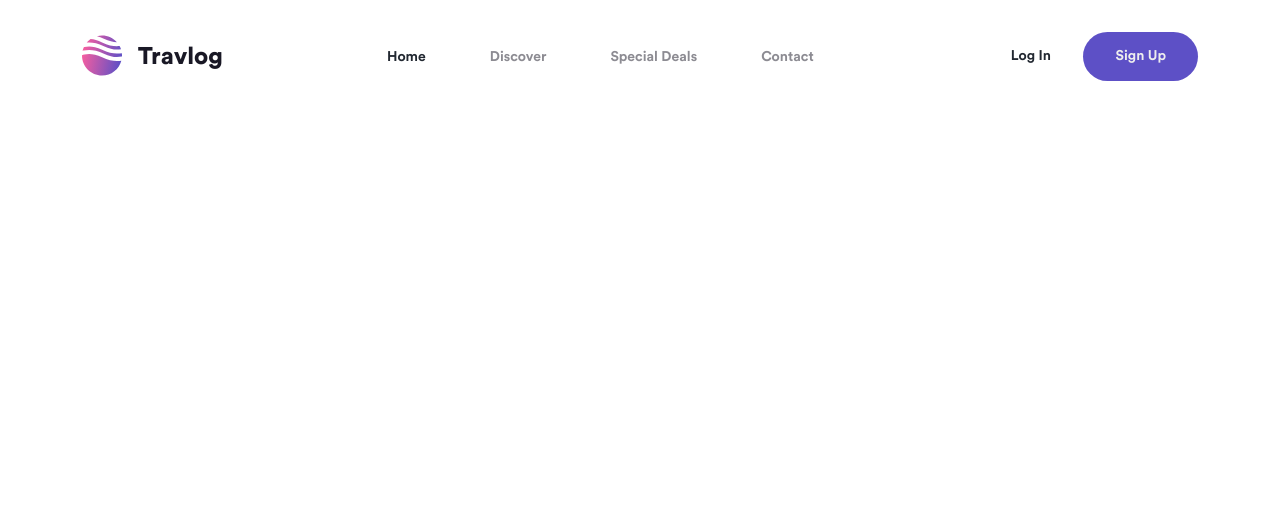
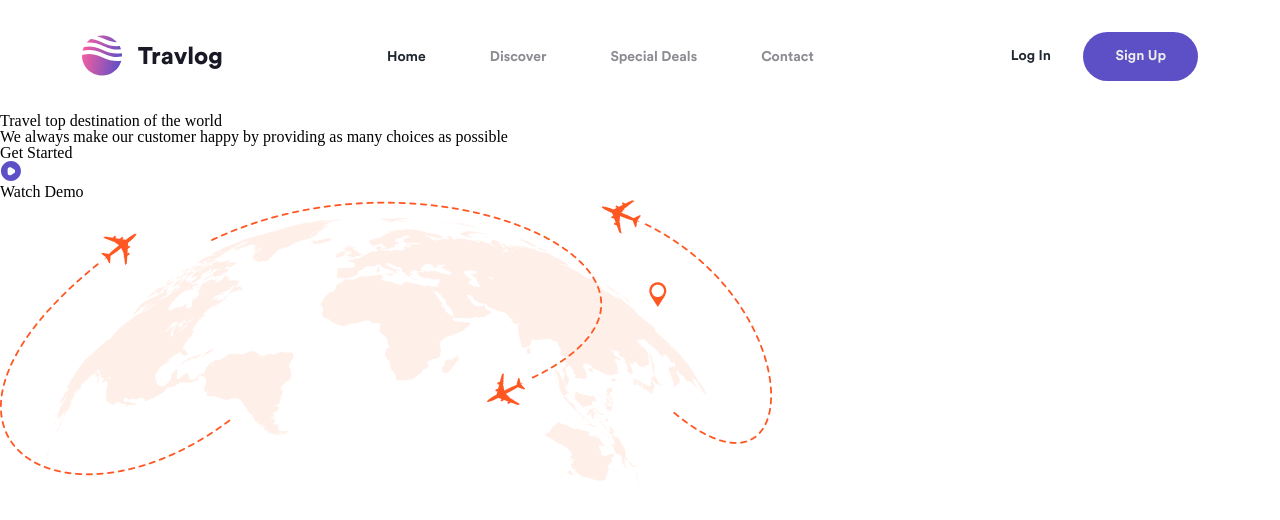
Before and after one commit to ani-ananiashvili/Travlog_Responsive, a plain HTML site: page index.html in a window 1280 px wide. Drawn offline with Linux system fonts and the light colour scheme.

Commit message:
add travel section

```diff
--- a/css/style.css
+++ b/css/style.css
@@ -10,9 +10,12 @@
     text-align: center;
     align-items: center;
     width: 100%;
+    top: 0px;
     height: 113px;
     position: fixed;
+    position: sticky;
     z-index: 1;
+    background-color: #FFF;
 }
 
 .logoAndTitle {
--- a/index.html
+++ b/index.html
@@ -44,6 +44,32 @@
         </div>
     </header>
 
+    <!-- travel section -->
+
+    <main>
+
+        <section class="travelSection">
+            <div class="travelText">
+                <h2>Travel top destination
+                    of the world</h2>
+                <p>We always make our customer happy by providing
+                    as many choices as possible </p>
+                <div>
+                    <p>Get Started</p>
+                    <div>
+                        <img src="images/play_icon.svg" alt="icon">
+                        <p>Watch Demo</p>
+                    </div>
+                </div>
+            </div>
+            <div>
+                <img src="images/travel.png" alt="image">
+
+            </div>
+        </section>
+
+    </main>
+
 </body>
 
 </html>
```
Also changed, not shown: images/play_icon.svg (added), images/travel.png (added).
